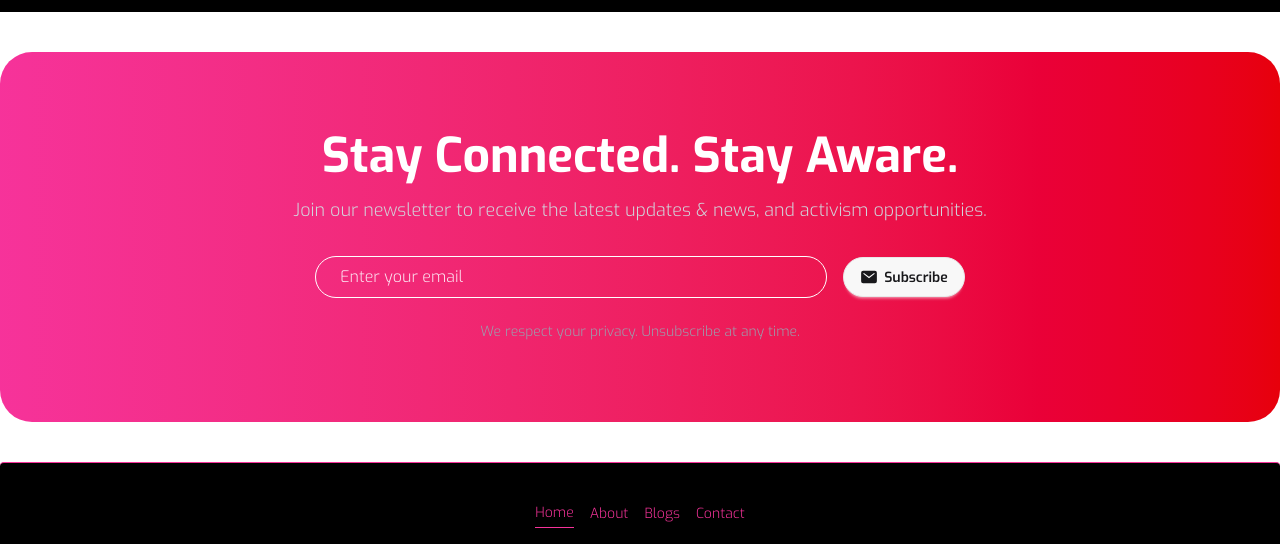
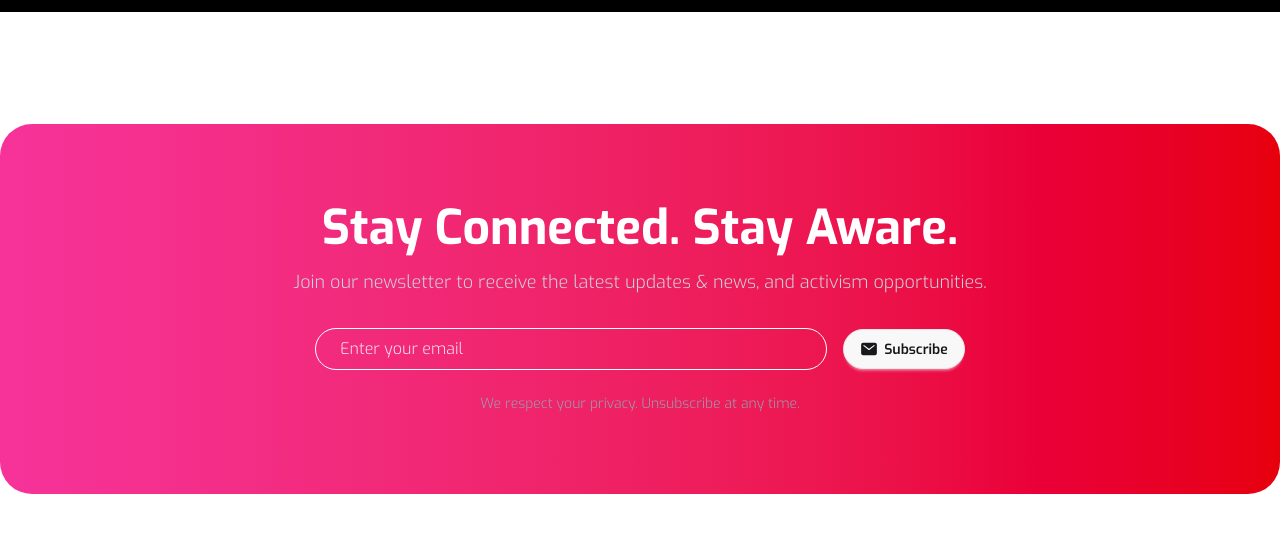
Before and after one commit to kamrul2006/KI-BANK_JT, a React (Vite) app: page / in a window 1280 px wide. Shown: the part 4114-4658 px from the top of the page. Built offline with nearby package versions, Linux system fonts and the light colour scheme.

Commit message:
Home Page Completed

```diff
--- a/src/Components/Home/AffordLessMoney.jsx
+++ b/src/Components/Home/AffordLessMoney.jsx
@@ -4,9 +4,9 @@ export const AffordLessMoney = () => {
     return (
         <div className='bg-gradient-to-t from-white to-pink-200 py-10 lg:py-20'>
 
-            <div className='bg-gradient-to-t to-white from-pink-200 max-w-5xl lg:mx-auto mx-10 rounded-4xl '>
+            <div className='bg-gradient-to-t to-white from-pink-200 max-w-6xl lg:mx-auto mx-10 rounded-4xl shadow-xl'>
                 <div
-                    className='max-w-5xl mx-auto bg-cover bg-center relative rounded-4xl flex flex-col lg:flex-row items-center justify-center gap-7 px-6'
+                    className='max-w-6xl mx-auto bg-cover bg-center relative rounded-4xl flex flex-col lg:flex-row items-center justify-center gap-7 px-6'
                     style={{ backgroundImage: "url(/bxy.png)", }}>
 
                     {/* ----image------- */}
--- a/src/Components/Home/NewsletterSignup.jsx
+++ b/src/Components/Home/NewsletterSignup.jsx
@@ -14,7 +14,8 @@ const NewsletterSignup = () => {
     };
 
     return (
-        <section className="bg-gradient-to-r from-pink-500 to-red-600 text-pink-50 py-20 px-4 max-w-7xl mx-auto rounded-4xl my-10">
+        <section className="bg-gradient-to-r from-pink-500 to-red-600 text-pink-50 py-20 px-4 max-w-7xl mx-auto rounded-4xl my-10 lg:my-28">
+
             <div className="max-w-3xl mx-auto text-center">
                 <h2 className="text-4xl md:text-5xl font-bold text-white mb-4">
                     Stay Connected. Stay Aware.
```
